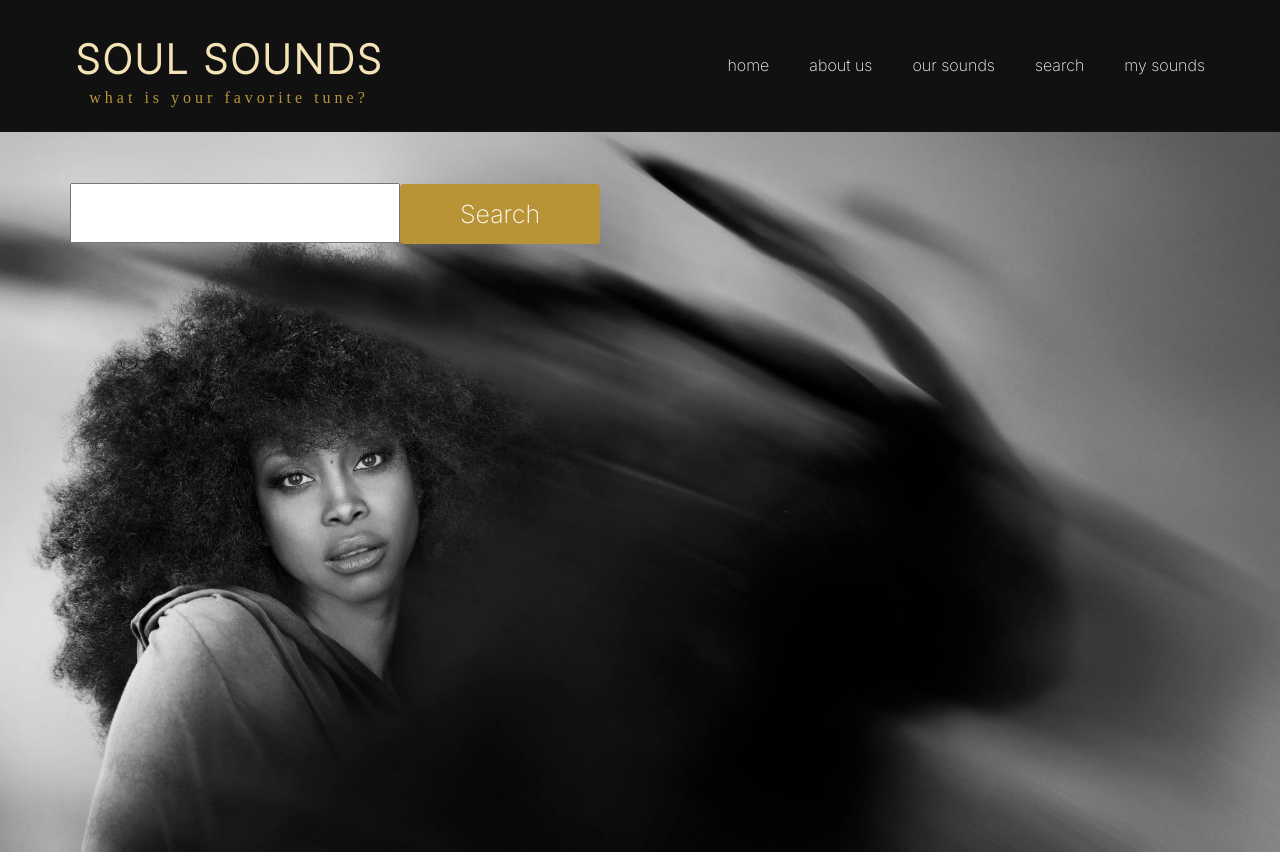
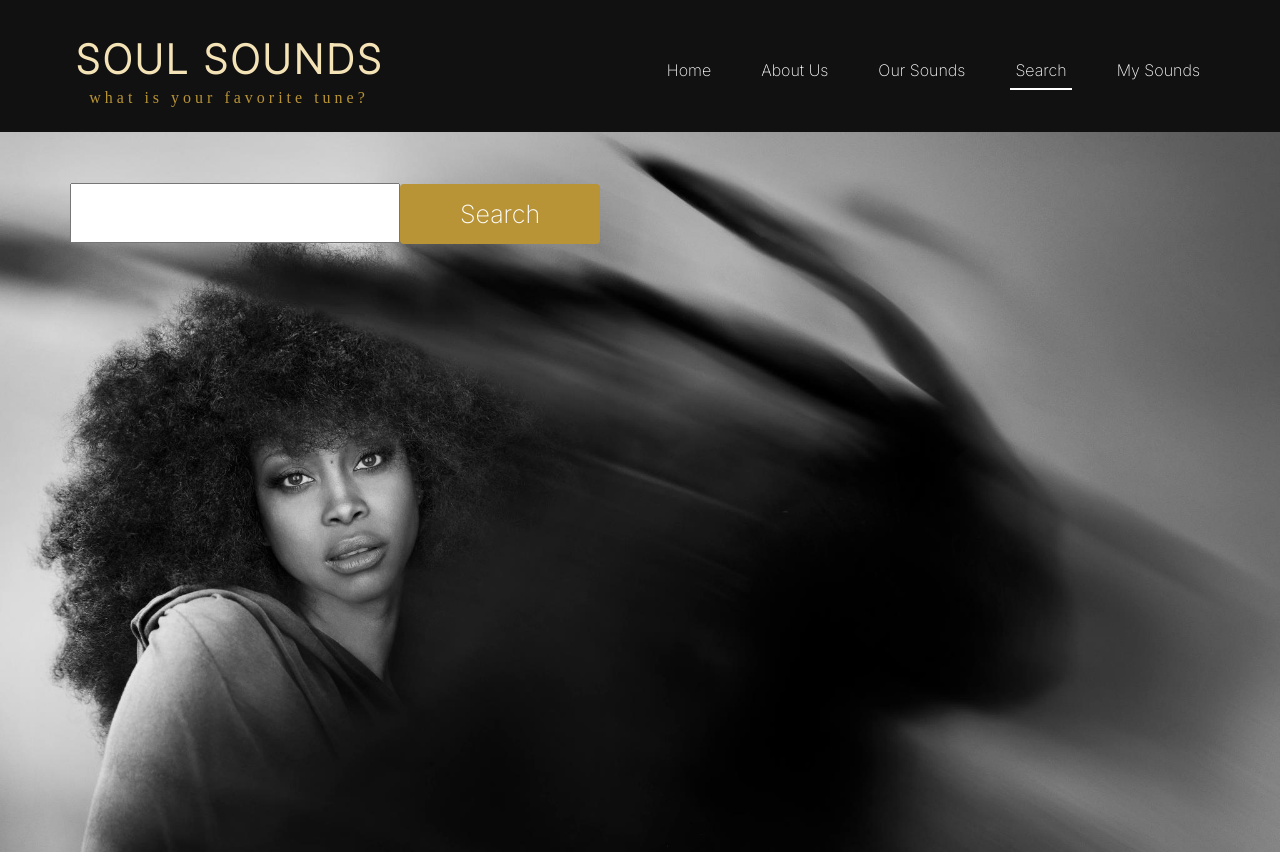
Before and after one commit to saarryp/eindopdrachtFrontend2023, a React (Create React App) app: page /search in a window 1280 px wide. Built offline with nearby package versions, Linux system fonts and the light colour scheme; a web font is replaced by a local one.

Commit message:
nav aangepast met streep onder de pagina waar je op dat moment bent

```diff
--- a/package.json
+++ b/package.json
@@ -37,5 +37,8 @@
       "last 1 firefox version",
       "last 1 safari version"
     ]
+  },
+  "devDependencies": {
+    "@babel/plugin-proposal-private-property-in-object": "^7.21.11"
   }
 }
--- a/src/components/navigatiebar/Navbar.css
+++ b/src/components/navigatiebar/Navbar.css
@@ -20,7 +20,6 @@ nav {
 }
 
 .nav-head-container {
-    /*border: 2px dotted lightseagreen;*/
     margin-bottom: 25px;
 }
 
@@ -31,8 +30,6 @@ nav {
     flex-direction: column;
     align-items: center;
     gap: 5px;
-    /*border: 2px dotted yellow;*/
-
 }
 
 .brand-name {
@@ -40,7 +37,6 @@ nav {
     font-size: 40px;
     color: #F4E3B6;
     letter-spacing: 2px;
-
 }
 
 .subtitle {
@@ -59,3 +55,25 @@ nav {
     margin-top: 55px;
     margin-right: 75px;
 }
+
+/*.nav-links-container .active {*/
+/*    border-bottom: 2px solid #F4E3B6;*/
+/*}*/
+
+.nav-links-container a {
+    padding: 5px; /* Adjust the padding as needed */
+    margin: 0; /* Adjust the margin as needed */
+    color: #FFFFFF;
+    text-decoration: none;
+    position: relative;
+}
+
+.nav-links-container a.active::after {
+    content: "";
+    position: absolute;
+    bottom: 17px;
+    left: 0;
+    width: 100%;
+    height: 2px;
+    background-color: #FFFFFF;
+}
--- a/src/components/navigatiebar/Navbar.js
+++ b/src/components/navigatiebar/Navbar.js
@@ -1,22 +1,21 @@
 import React from "react";
 import './Navbar.css'
-import {NavLink} from "react-router-dom";
-
+import { NavLink } from "react-router-dom";
 
 export default function Navbar() {
     return (
         <>
-            <nav className= "nav-head-container">
+            <nav className="nav-head-container">
                 <div className="header-container">
                     <h1 className="brand-name">soul sounds</h1>
                     <p className="subtitle">what is your favorite tune?</p>
                 </div>
                 <div className="nav-links-container">
-                    <NavLink to="/"><p>home</p></NavLink>
-                    <NavLink to="/about-us"><p>about us</p></NavLink>
-                    <NavLink to="/our-sounds"><p>our sounds</p></NavLink>
-                    <NavLink to="/search"><p>search</p></NavLink>
-                    <NavLink to="/my-sounds"><p>my sounds</p></NavLink>
+                    <NavLink exact to="/" activeClassName="active">Home</NavLink>
+                    <NavLink to="/about-us" activeClassName="active">About Us</NavLink>
+                    <NavLink to="/our-sounds" activeClassName="active">Our Sounds</NavLink>
+                    <NavLink to="/search" activeClassName="active">Search</NavLink>
+                    <NavLink to="/my-sounds" activeClassName="active">My Sounds</NavLink>
                 </div>
             </nav>
         </>
--- a/src/pages/search/Search.js
+++ b/src/pages/search/Search.js
@@ -47,6 +47,7 @@ export default function Search() {
             }
 
             setResults({ albummatches: { album: uniqueAlbums } });
+            setQuery('')
         } catch (err) {
             console.log(err);
         } finally {
```
Also changed, not shown: 1 other file (tests, documents, lock files or other folders).
